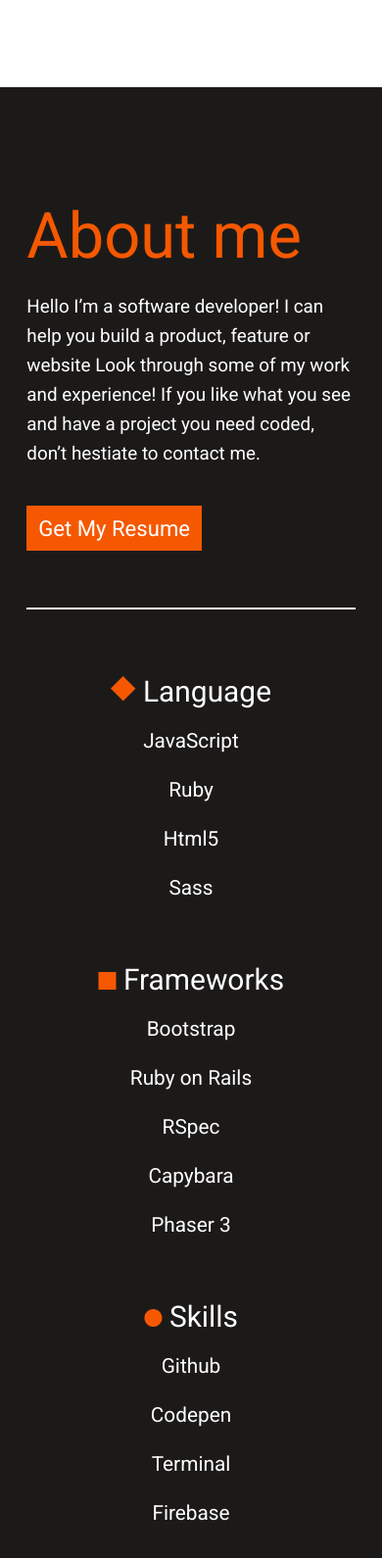
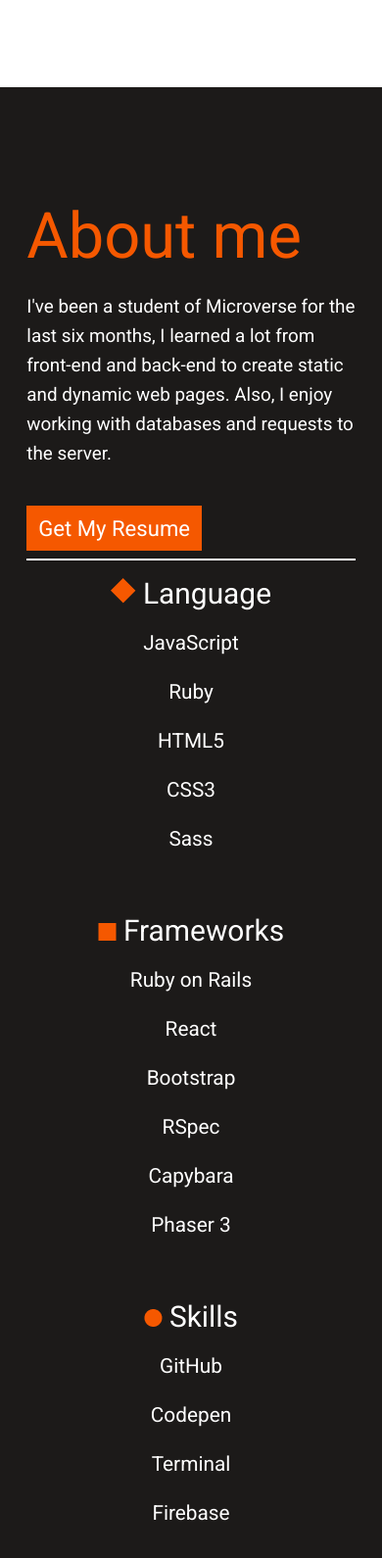
Before and after one commit to LoboArkano/personal-portfolio, a plain HTML site: page index.html in a window 390 px wide. Shown: the part 5902-7492 px from the top of the page at 98% size. Drawn offline with Linux system fonts and the light colour scheme; a web font is replaced by a local one.

Commit message:
Update about me section

```diff
--- a/assets/stylesheets/style.scss
+++ b/assets/stylesheets/style.scss
@@ -577,8 +577,12 @@ html {
           margin-bottom: 10px;
         }
 
-        .mp-btn {
-          margin-top: 5px;
+        .mp-btns {
+          width: 200px;
+
+          .mp-btn {
+            margin-top: 5px;
+          }
         }
       }
     }
--- a/index.html
+++ b/index.html
@@ -218,7 +218,7 @@
     <div id="about" class="internal-link"></div>
     <div class="about-me">
       <h3 class="am-title">About me</h3>
-      <p class="am-desc">Hello I’m a software developer! I can help you build a product, feature or website Look through some of my work and experience! If you like what you see and have a project you need coded, don’t hestiate to contact me.</p>
+      <p class="am-desc">I've been a student of Microverse for the last six months, I learned a lot from front-end and back-end to create static and dynamic web pages. Also, I enjoy working with databases and requests to the server.</p>
       <a class="nav-link dec-none" href="./resume.html" target="_blank" rel="noopener noreferrer">
         <div class="am-btn">Get My Resume</div>
       </a>
@@ -233,15 +233,17 @@
           <li class="s-title shape-1">Language</li>
           <li class="s-item">JavaScript</li>
           <li class="s-item">Ruby</li>
-          <li class="s-item">Html5</li>
+          <li class="s-item">HTML5</li>
+          <li class="s-item">CSS3</li>
           <li class="s-item">Sass</li>
         </ul>
       </div>
       <div class="skill-col">
         <ul>
           <li class="s-title shape-2">Frameworks</li>
+          <li class="s-item">Ruby on Rails</li>
+          <li class="s-item">React</li>
           <li class="s-item">Bootstrap</li>
-          <li class="s-item">Ruby on Rails</li>
           <li class="s-item">RSpec</li>
           <li class="s-item">Capybara</li>
           <li class="s-item">Phaser 3</li>
@@ -250,7 +252,7 @@
       <div class="skill-col">
         <ul>
           <li class="s-title shape-3">Skills</li>
-          <li class="s-item">Github</li>
+          <li class="s-item">GitHub</li>
           <li class="s-item">Codepen</li>
           <li class="s-item">Terminal</li>
           <li class="s-item">Firebase</li>
```
Also changed, not shown: assets/stylesheets/style.css, 1 other file.
